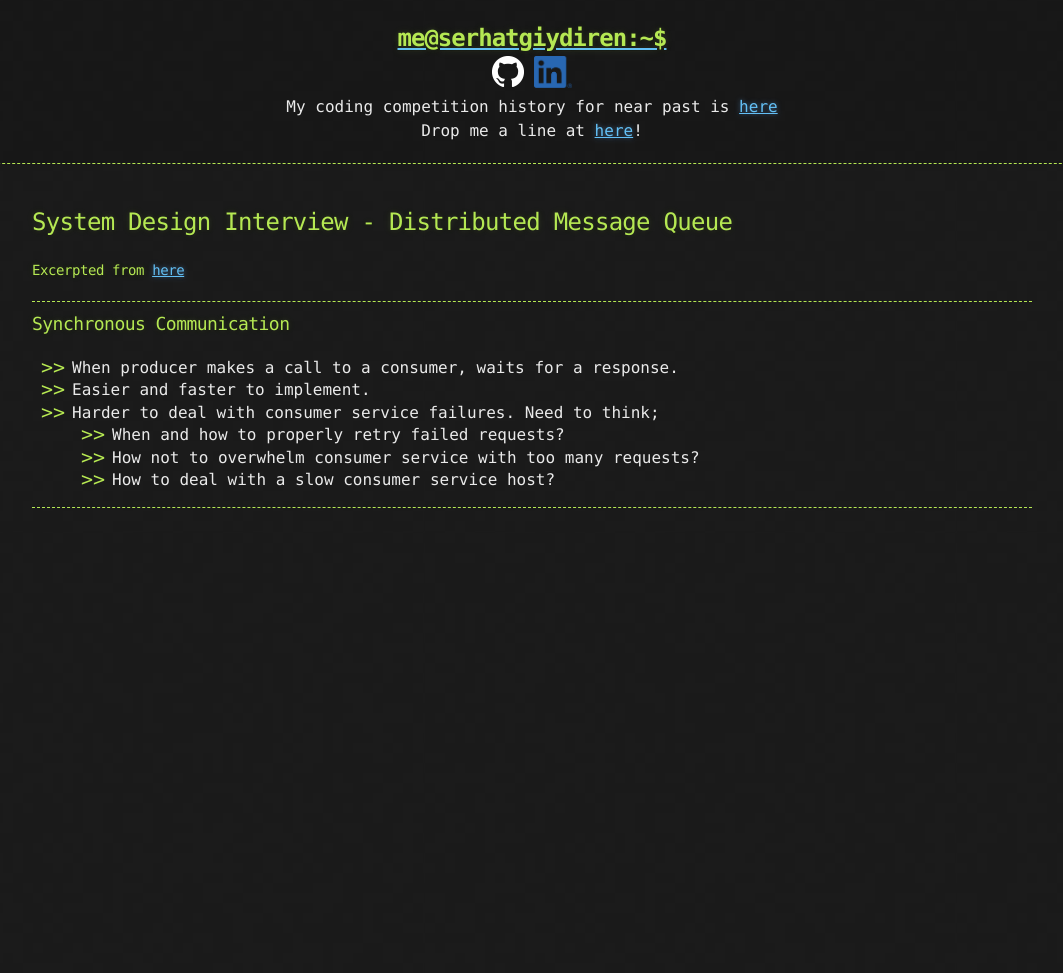
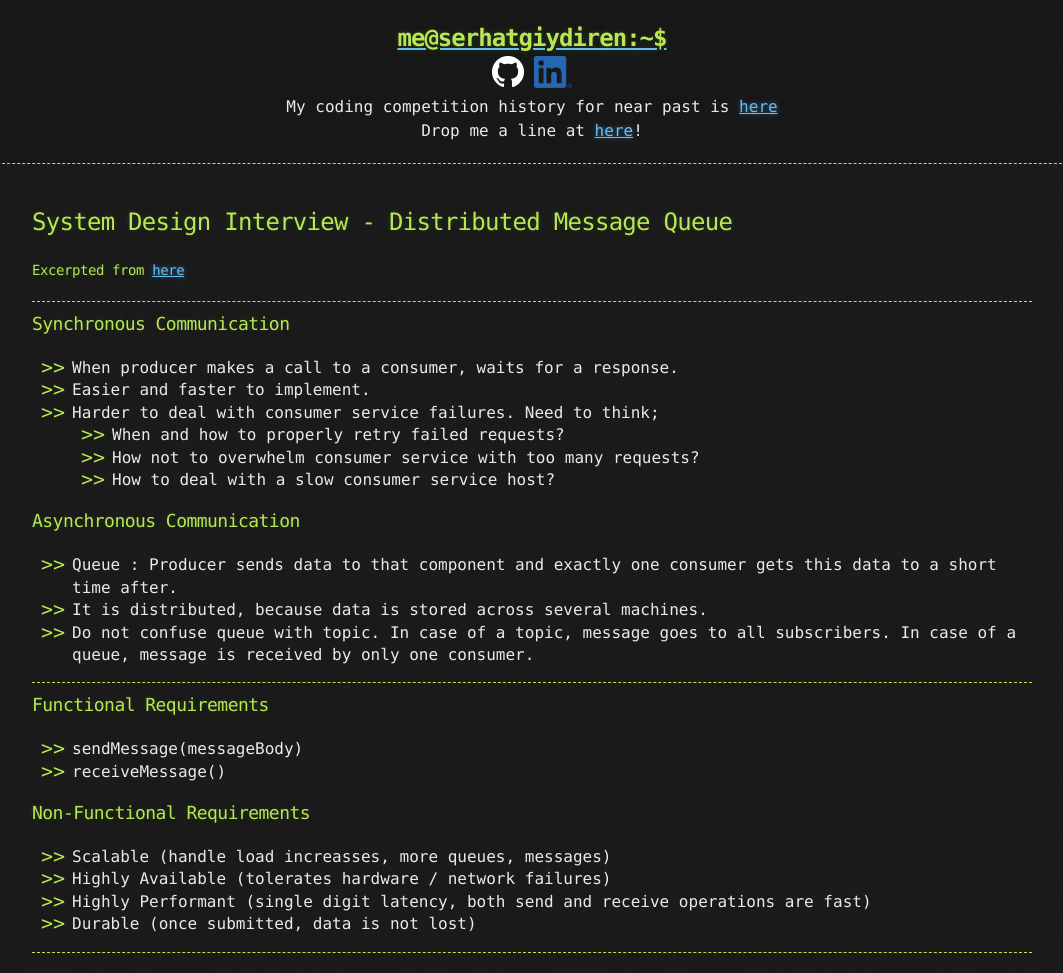
Before and after one commit to goodHunter27/serhatgiydiren.github.io, a Jekyll site: the page built from _posts/2020-01-14-system-design-interview-distributed-message-queue.md, in a window 1280 px wide. Shown: the whole page, without its empty margins (108-1171 px from the left). Built offline with Jekyll 4.4.1, drawn with Linux system fonts in a browser that asks for light colours; before the commit the page ends 900 px from its top, so only the background shows below that.

Commit message:
Update 2020-01-14-system-design-interview-distributed-message-queue.md

```diff
--- a/_posts/2020-01-14-system-design-interview-distributed-message-queue.md
+++ b/_posts/2020-01-14-system-design-interview-distributed-message-queue.md
@@ -15,4 +15,21 @@
   - How not to overwhelm consumer service with too many requests?
   - How to deal with a slow consumer service host?
 
+### Asynchronous Communication
+- Queue : Producer sends data to that component and exactly one consumer gets this data to a short time after.
+- It is distributed, because data is stored across several machines.
+- Do not confuse queue with topic. In case of a topic, message goes to all subscribers. In case of a queue, message is received by only one consumer.
+
 -----------------------
+
+### Functional Requirements
+- sendMessage(messageBody)
+- receiveMessage()
+
+### Non-Functional Requirements
+- Scalable (handle load increasses, more queues, messages)
+- Highly Available (tolerates hardware / network failures)
+- Highly Performant (single digit latency, both send and receive operations are fast)
+- Durable (once submitted, data is not lost)
+
+-----------------------
```
